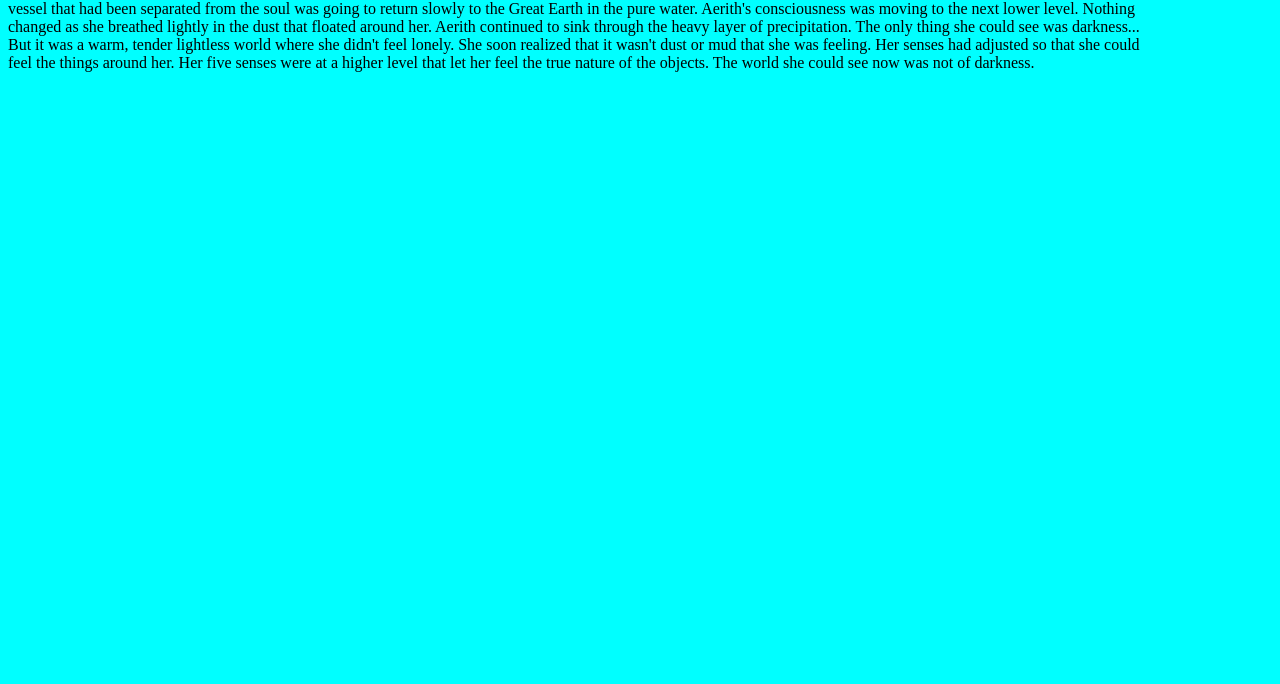
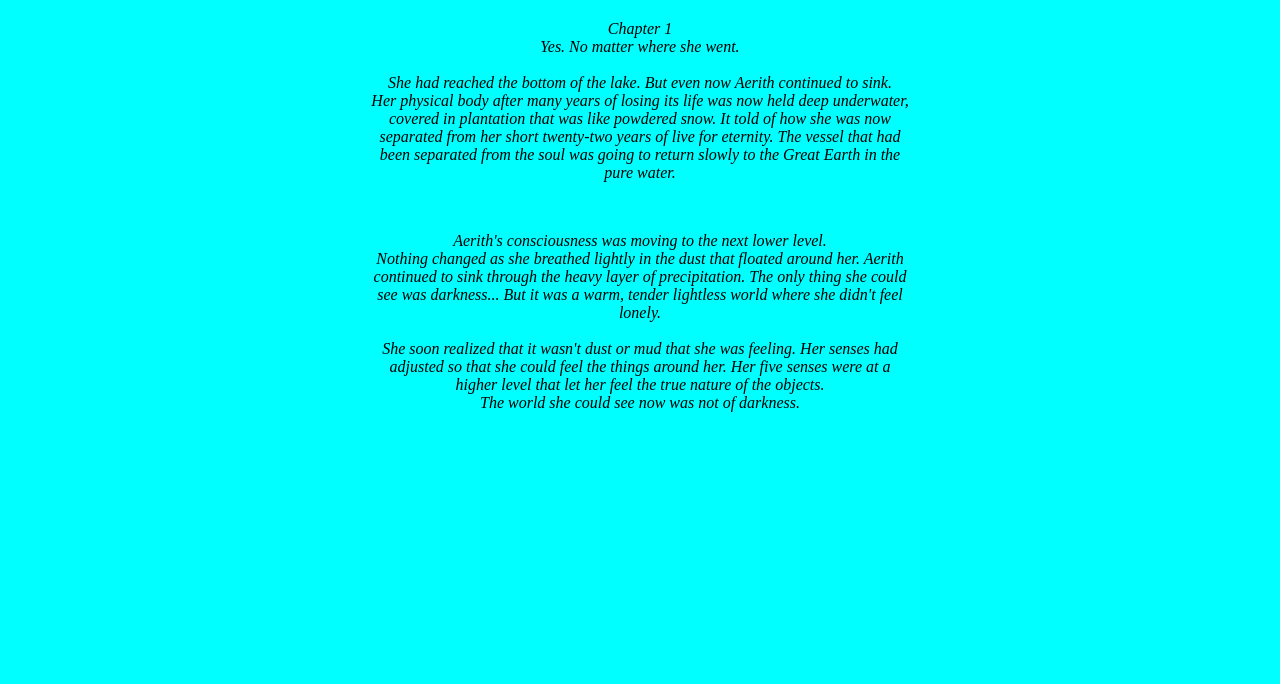
Before and after one commit to MateuszCrono/KodillaWeek4-Practice, a plain HTML site: page index.html in a window 1280 px wide. Shown: the part 116-800 px from the top of the page. Drawn offline with Linux system fonts and the light colour scheme.

Commit message:
Add Final Styles

```diff
--- a/index.html
+++ b/index.html
@@ -8,19 +8,20 @@
     <body>
         <h1> Maiden who walks the planet</h1>
         <p> Chapter 1
-
+        <br>
         Yes. No matter where she went.
-
+        <br> <br>
         She had reached the bottom of the lake. But even now Aerith continued to sink.
-
-        Her physical body after many years of losing its life was now held deep underwater, covered in plantation that was like powdered snow. It told of how she was now separated from her short twenty-two years of live for eternity. The vessel that had been separated from the soul was going to return slowly to the Great Earth in the pure water.
-
+        <br>
+        Her physical body after many years of losing its life was now held deep underwater, covered in plantation that was like powdered snow. It told of how she was now separated from her short twenty-two years of live for eternity. The vessel that had been separated from the soul was going to return slowly to the Great Earth in the pure water. </p>
+        <br>
+        <p>
         Aerith's consciousness was moving to the next lower level.
-
+        <br>
         Nothing changed as she breathed lightly in the dust that floated around her. Aerith continued to sink through the heavy layer of precipitation. The only thing she could see was darkness... But it was a warm, tender lightless world where she didn't feel lonely.
-
+        <br> <br>
         She soon realized that it wasn't dust or mud that she was feeling. Her senses had adjusted so that she could feel the things around her. Her five senses were at a higher level that let her feel the true nature of the objects.
-
+        <br>
         The world she could see now was not of darkness.</p>
 
     </body>
--- a/style.css
+++ b/style.css
@@ -1,4 +1,16 @@
 body {
     background: cyan;
-    max-width: 1140px;
+    max-width: 540px;
+    display: flex;
+    flex-wrap: wrap;
+    width: 50%;
+    text-align: center;
+    margin: 20px auto;
+    padding: 20px;
+    justify-content: center;
+
 }
+
+body p {
+    font-style: italic;
+}
```
